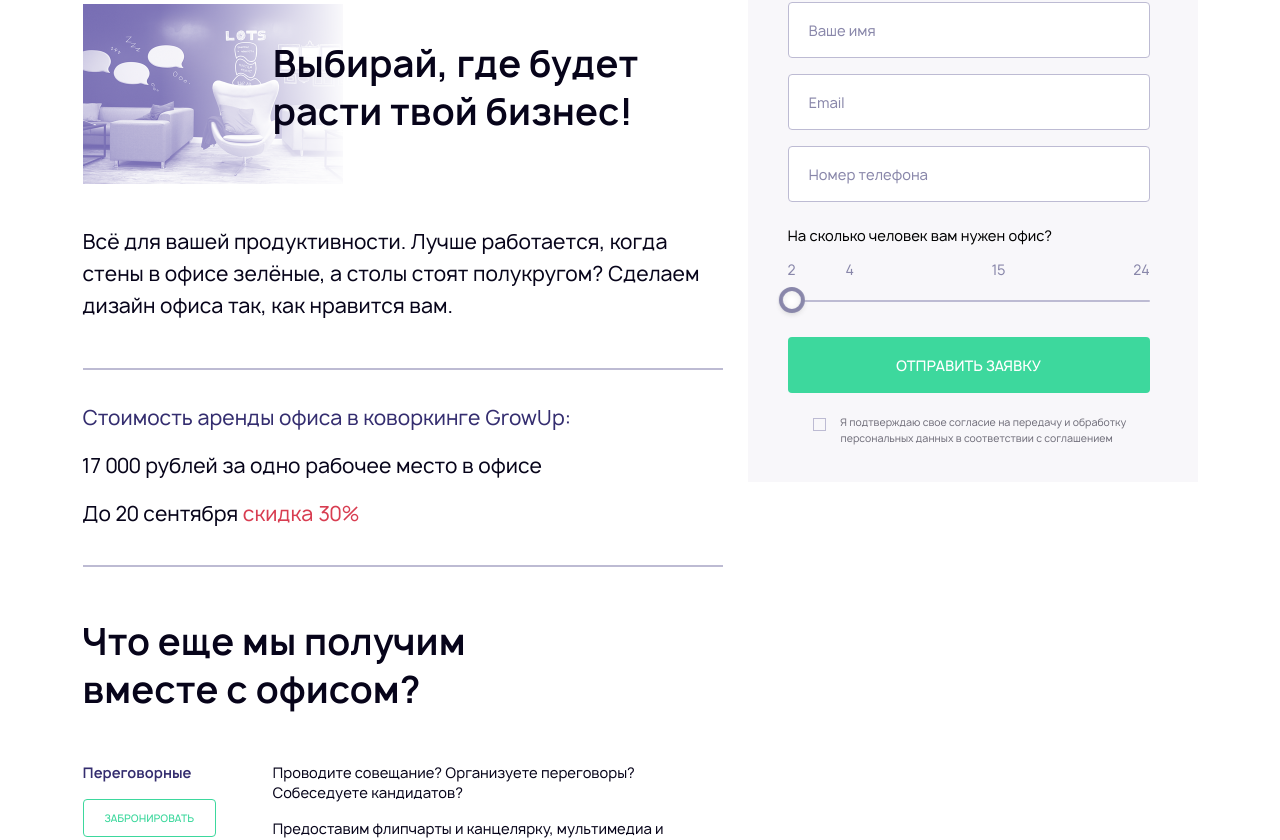
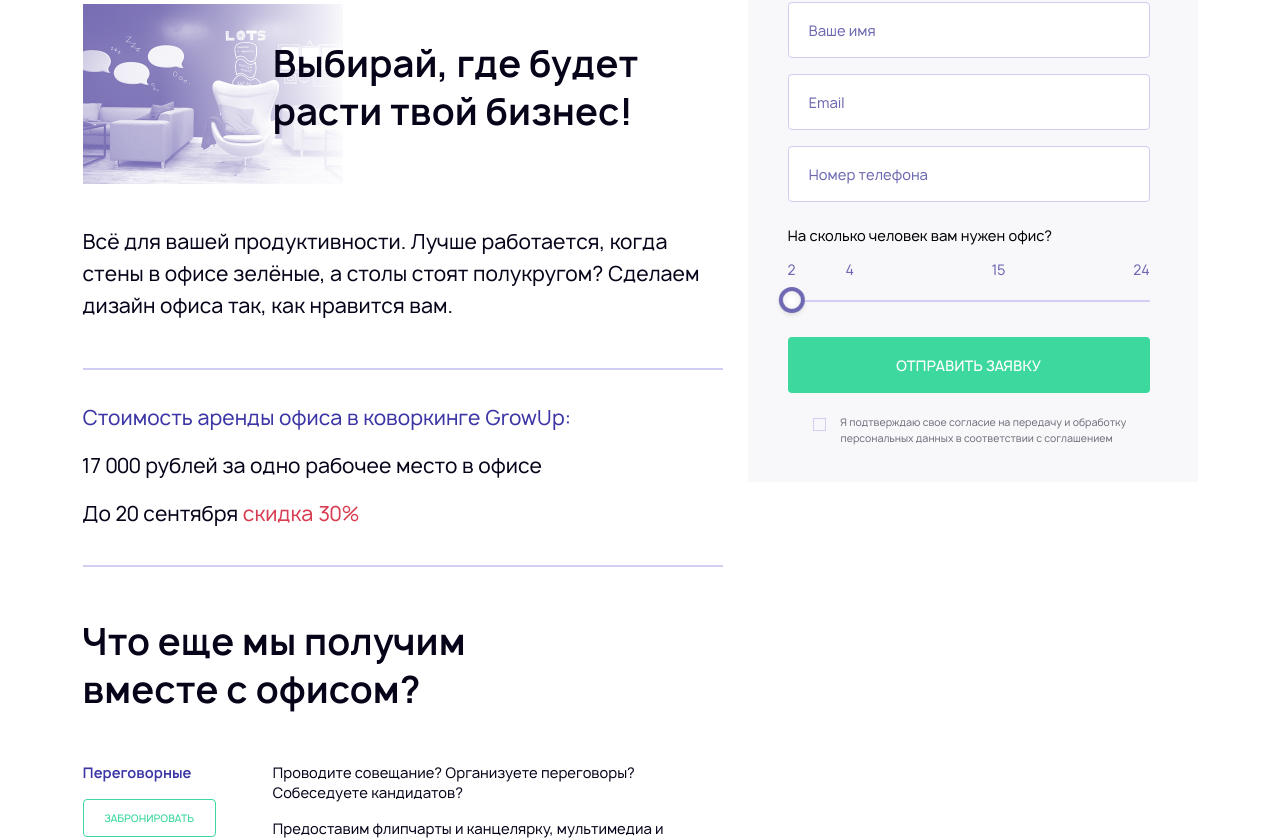
Before and after one commit to hardqode/growup, a website: page offices.html in a window 1280 px wide. Shown: the part 1207-2047 px from the top of the page. Drawn offline with nearby package versions, Linux system fonts and the light colour scheme.

Commit message:
Changed colors

```diff
--- a/scss/_call-back-form.scss
+++ b/scss/_call-back-form.scss
@@ -47,7 +47,7 @@
     line-height: 27px;
     margin-bottom: 28px;
   }
-  color: #342D6F;
+  color: #3B35A5;
   letter-spacing: 0;
   margin-bottom: 23px;
   font-weight: 500;
--- a/scss/_content-section.scss
+++ b/scss/_content-section.scss
@@ -76,8 +76,8 @@
 .info-container {
   padding-top: 32px;
   padding-bottom: 35px;
-  border-top: 2px solid #BDBBD3;
-  border-bottom: 2px solid #BDBBD3;
+  border-top: 2px solid #D1CEF4;
+  border-bottom: 2px solid #D1CEF4;
   @media (max-width: 991px) {
     padding-top: 21px;
     padding-bottom: 21px;
--- a/scss/_forms.scss
+++ b/scss/_forms.scss
@@ -8,7 +8,7 @@
     padding-bottom: 18px;
     padding-left: 20px;
     background: white;
-    border: 1px solid #BDBBD3;
+    border: 1px solid #D1CEF4;
     border-radius: 4px;
     transition: all .2s;
     font-size: 14px;
@@ -22,16 +22,16 @@
     -o-transition: all .2s;
     transition: all .2s;
     &::placeholder{
-      color: #8987AA;
+      color: #6E69B2;
     }
     &::-moz-placeholder{
-      color: #8987AA;
+      color: #6E69B2;
     }
     &::-webkit-input-placeholder{
-      color: #8987AA;
+      color: #6E69B2;
     }
     &::-ms-input-placeholder{
-      color: #8987AA;
+      color: #6E69B2;
     }
     &.error{
       border-color: $red;
@@ -83,7 +83,7 @@
       content: '';
       width: 13px;
       height: 13px;
-      border: 1px solid #BDBBD3;
+      border: 1px solid #D1CEF4;
       left: 0;
       top: 4px;
       -webkit-transition: all .2s;
--- a/scss/_header.scss
+++ b/scss/_header.scss
@@ -116,7 +116,7 @@
     }
     .call-back {
       font-size: 10px;
-      color: #8987AA;
+      color: #6E69B2;
       letter-spacing: 0;
       text-align: right;
       @media(max-width: 991px) {
--- a/scss/_nouislider.scss
+++ b/scss/_nouislider.scss
@@ -25,7 +25,7 @@
     display: flex;
     span{
       font-size: 14px;
-      color: #8987AA;
+      color: #6E69B2;
       letter-spacing: 0;
       font-weight: 300;
       line-height: 20px;
@@ -46,7 +46,7 @@
 }
 .noUi-target{
   height: 2px;
-  background: #BDBBD3;
+  background: #D1CEF4;
   border: 0;
   box-shadow: none;
   .noUi-handle{
@@ -55,7 +55,7 @@
     width: 26px;
     height: 26px;
     top: -13px;
-    border: 4px solid #8987AA;
+    border: 4px solid #6E69B2;
     &:after,&:before{
       display: none;
     }
--- a/scss/_vars.scss
+++ b/scss/_vars.scss
@@ -1,8 +1,8 @@
 $green: #3DD89D;
 $black: #07041A;
-$purple: #342D6F;
+$purple: #3B35A5;
 $red: #D83D51;
-$lightPurple: #8987AA;
+$lightPurple: #6E69B2;
 
 button, a {
   &:focus, &:active {
```
Also changed, not shown: css/build.css.
